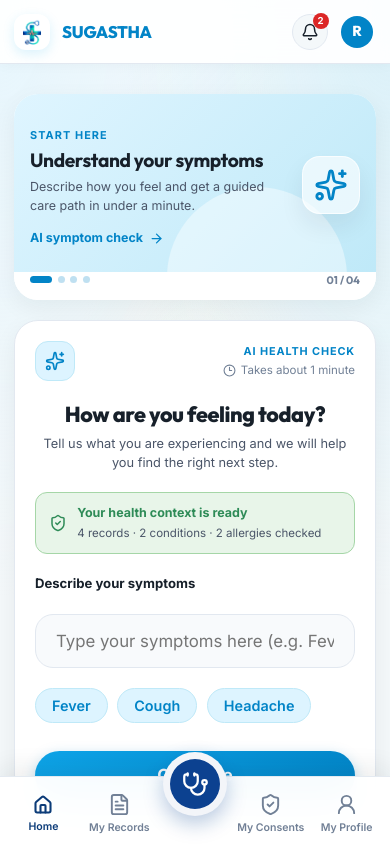
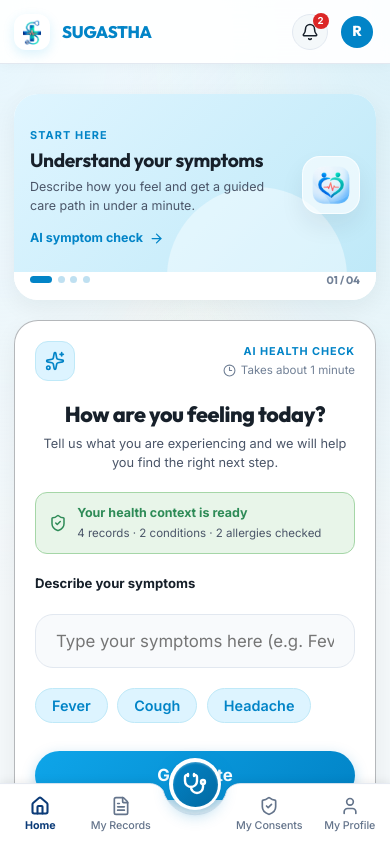
Before and after one commit to Dheeraj-del-cyber/SUGASTHA-user-dashboard, a React (Vite) app: page / in a window 390 px wide. Shown: the top 844 px of the page. Built offline with nearby package versions, Linux system fonts and the light colour scheme.

Commit message:
dheeraj's work

```diff
--- a/src/components/common/BottomNav.tsx
+++ b/src/components/common/BottomNav.tsx
@@ -1,5 +1,5 @@
-import React from 'react';
-import { Home, FileText, UserRound, Stethoscope, ShieldCheck } from 'lucide-react';
+import React, { useState, useEffect, useRef } from 'react';
+import { Home, FileText, User, Stethoscope, ShieldCheck } from 'lucide-react';
 
 export type ActiveTab = 'dashboard' | 'appointments' | 'doctors' | 'records' | 'profile' | 'triage' | 'tracking';
 
@@ -14,53 +14,138 @@
   onSelectTab,
   hasActiveConsultation,
 }) => {
-  const handleConsentAction = () => {
+  const navRef = useRef<HTMLElement>(null);
+  const [navWidth, setNavWidth] = useState<number>(() => (typeof window !== 'undefined' ? window.innerWidth : 390));
+
+  useEffect(() => {
+    const updateWidth = () => {
+      if (navRef.current) {
+        setNavWidth(navRef.current.offsetWidth);
+      } else {
+        setNavWidth(window.innerWidth);
+      }
+    };
+
+    updateWidth();
+    window.addEventListener('resize', updateWidth);
+    return () => window.removeEventListener('resize', updateWidth);
+  }, []);
+
+  const handleCenterAction = () => {
     onSelectTab(hasActiveConsultation ? 'tracking' : 'appointments');
   };
 
+  // Dimensions for pixel-perfect concentric cradle
+  const W = navWidth || 390;
+  const H = 78; // Nav bar height
+  const cx = W / 2;
+  const y0 = 16; // Baseline top edge of white bar
+
+  // Concentric cradle notch hugging down around the circle button:
+  // Button center: (cx, 16), diameter: 52px (radius 26px)
+  // Notch cradle: radius 33px (7px uniform concentric gap all around)
+  // Notch arc goes from (cx - 32, 23) down to (cx, 49) and up to (cx + 32, 23)
+  // Fillet beziers transition smoothly from flat bar (cx ± 46, 16) into cradle arc
+  const pathD = `
+    M 0,${y0}
+    L ${cx - 46},${y0}
+    C ${cx - 39},${y0} ${cx - 35},19 ${cx - 32},23
+    A 33,33 0 0,0 ${cx + 32},23
+    C ${cx + 35},19 ${cx + 39},${y0} ${cx + 46},${y0}
+    L ${W},${y0}
+    L ${W},${H + 30}
+    L 0,${H + 30}
+    Z
+  `;
+
+  const strokeD = `
+    M 0,${y0}
+    L ${cx - 46},${y0}
+    C ${cx - 39},${y0} ${cx - 35},19 ${cx - 32},23
+    A 33,33 0 0,0 ${cx + 32},23
+    C ${cx + 35},19 ${cx + 39},${y0} ${cx + 46},${y0}
+    L ${W},${y0}
+  `;
+
   return (
-    <nav className="bottom-nav-bar">
+    <nav ref={navRef} className="bottom-nav-bar">
+      {/* SVG Background with cradle notch */}
+      <svg
+        className="nav-notch-svg"
+        width={W}
+        height={H}
+        viewBox={`0 0 ${W} ${H}`}
+        preserveAspectRatio="none"
+        xmlns="http://www.w3.org/2000/svg"
+        aria-hidden="true"
+      >
+        <defs>
+          <filter id="cradle-shadow" x="-5%" y="-30%" width="110%" height="150%">
+            <feDropShadow dx="0" dy="-3" stdDeviation="4" floodColor="#0f172a" floodOpacity="0.06" />
+          </filter>
+        </defs>
+
+        {/* Solid white navbar fill */}
+        <path d={pathD} fill="#ffffff" filter="url(#cradle-shadow)" />
+
+        {/* Hairline border along top edge and cradle contour */}
+        <path d={strokeD} fill="none" stroke="rgba(226, 232, 240, 0.9)" strokeWidth="1" />
+      </svg>
+
+      {/* Nav Tab Items */}
       <button
         onClick={() => onSelectTab('dashboard')}
         className={`nav-item ${activeTab === 'dashboard' ? 'active' : ''}`}
       >
-        <Home size={20} />
-        <span>Home</span>
+        <div className="icon-box">
+          <Home size={20} className="nav-icon" />
+        </div>
+        <span className="nav-label">Home</span>
       </button>
 
       <button
         onClick={() => onSelectTab('records')}
         className={`nav-item ${activeTab === 'records' ? 'active' : ''}`}
       >
-        <FileText size={23} />
-        <span>My Records</span>
+        <div className="icon-box">
+          <FileText size={20} className="nav-icon" />
+        </div>
+        <span className="nav-label">My Records</span>
       </button>
 
+      {/* Center placeholder slot to maintain equal distribution between tabs */}
+      <div className="nav-center-slot" aria-hidden="true" />
+
+      {/* Center Doctor Floating Action Button concentric with the cradle curve */}
       <button
-        onClick={handleConsentAction}
-        className={`nav-center-action ${activeTab === 'appointments' || activeTab === 'tracking' ? 'active' : ''}`}
-        aria-label={hasActiveConsultation ? 'Open active visit' : 'Open my consents'}
+        onClick={handleCenterAction}
+        className={`nav-center-btn ${activeTab === 'appointments' || activeTab === 'tracking' ? 'active' : ''}`}
+        aria-label={hasActiveConsultation ? 'Active consultation' : 'Doctor consultation'}
       >
-        <span className="nav-center-icon">
-          <Stethoscope size={27} />
-          {hasActiveConsultation && <span className="nav-ping"></span>}
-        </span>
+        <div className="doctor-inner-circle">
+          <Stethoscope size={24} strokeWidth={2.4} color="#ffffff" />
+        </div>
+        {hasActiveConsultation && <span className="nav-ping"></span>}
       </button>
 
       <button
         onClick={() => onSelectTab('appointments')}
         className={`nav-item ${activeTab === 'appointments' || activeTab === 'tracking' ? 'active' : ''}`}
       >
-        <ShieldCheck size={23} />
-        <span>My Consents</span>
+        <div className="icon-box">
+          <ShieldCheck size={20} className="nav-icon" />
+        </div>
+        <span className="nav-label">My Consents</span>
       </button>
 
       <button
         onClick={() => onSelectTab('profile')}
         className={`nav-item ${activeTab === 'profile' ? 'active' : ''}`}
       >
-        <UserRound size={23} />
-        <span>My Profile</span>
+        <div className="icon-box">
+          <User size={20} className="nav-icon" />
+        </div>
+        <span className="nav-label">My Profile</span>
       </button>
 
       <style>{`
@@ -69,85 +154,141 @@
           bottom: 0;
           left: 0;
           right: 0;
-          height: calc(var(--bottom-nav-height) + env(safe-area-inset-bottom));
-          background: rgba(255, 255, 255, 0.97);
-          backdrop-filter: blur(18px);
-          -webkit-backdrop-filter: blur(18px);
-          border-top: 1px solid rgba(226, 232, 240, 0.9);
+          height: calc(76px + env(safe-area-inset-bottom, 0px));
+          background: transparent;
           display: flex;
-          align-items: center;
+          align-items: flex-end;
           justify-content: space-around;
           z-index: 90;
-          padding: 0.15rem 0.35rem env(safe-area-inset-bottom);
-          box-shadow: 0 -8px 24px rgba(23, 32, 42, 0.08);
+          padding-bottom: calc(10px + env(safe-area-inset-bottom, 0px));
         }
+
+        .nav-notch-svg {
+          position: absolute;
+          top: 0;
+          left: 0;
+          width: 100%;
+          height: 100%;
+          pointer-events: none;
+          z-index: 1;
+        }
+
         .nav-item {
           display: flex;
           flex-direction: column;
           align-items: center;
           justify-content: center;
-          gap: 5px;
-          color: var(--text-muted);
-          font-size: 0.66rem;
-          font-weight: 600;
-          padding: 7px 4px 3px;
-          border-radius: var(--radius-md);
-          transition: all var(--transition-fast);
+          gap: 4px;
+          color: #64748b;
+          transition: all 0.2s ease;
           flex: 1;
           min-width: 0;
           white-space: nowrap;
+          z-index: 2;
+          background: none;
+          border: none;
+          outline: none;
+          cursor: pointer;
+          margin-top: 14px;
+          padding: 2px 0;
         }
-        .nav-item.active {
+
+        .icon-box {
+          display: grid;
+          place-items: center;
+          width: 28px;
+          height: 24px;
+          transform: translateY(3px);
+          transition: transform 0.2s ease, color 0.2s ease;
+        }
+
+        .nav-icon {
+          color: #64748b;
+          transition: color 0.2s ease;
+        }
+
+        .nav-label {
+          font-size: 0.67rem;
+          font-weight: 500;
+          color: #64748b;
+          letter-spacing: -0.1px;
+          transition: color 0.2s ease, font-weight 0.2s ease;
+        }
+
+        .nav-item.active .nav-icon {
           color: #0b3b78;
-        }
-        .nav-item.active svg {
           stroke-width: 2.5;
         }
-        .nav-item:hover {
-          color: var(--brand-primary);
+
+        .nav-item.active .nav-label {
+          color: #0b3b78;
+          font-weight: 700;
         }
-        .nav-center-action {
-          position: relative;
-          display: flex;
-          align-items: flex-start;
-          justify-content: center;
-          width: 20%;
+
+        .nav-item:hover .nav-icon,
+        .nav-item:hover .nav-label {
+          color: #0284c7;
+        }
+
+        /* Center placeholder slot to maintain equal distribution */
+        .nav-center-slot {
+          flex: 0 0 68px;
           height: 100%;
-          padding: 0;
-          color: var(--white);
-          flex-shrink: 0;
+          pointer-events: none;
         }
-        .nav-center-icon {
-          position: relative;
+
+        /* Floating button: centered at top: -10px, height: 52px -> center is (cx, 16px) */
+        .nav-center-btn {
+          position: absolute;
+          left: 50%;
+          top: -10px;
+          transform: translateX(-50%);
           display: grid;
           place-items: center;
-          width: 64px;
-          height: 64px;
-          margin-top: -27px;
-          border: 7px solid rgba(255, 255, 255, 0.95);
+          width: 52px;
+          height: 52px;
           border-radius: 50%;
-          background: #0c4190;
-          box-shadow: 0 8px 20px rgba(12, 65, 144, 0.28);
-          transition: transform var(--transition-normal), background var(--transition-normal);
+          background: #ffffff;
+          padding: 3.5px;
+          border: none;
+          outline: none;
+          cursor: pointer;
+          z-index: 10;
+          box-shadow:
+            0 5px 16px rgba(2, 132, 199, 0.30),
+            0 2px 6px rgba(15, 23, 42, 0.08);
+          transition: transform 0.22s cubic-bezier(0.34, 1.56, 0.64, 1), box-shadow 0.22s ease;
         }
-        .nav-center-action.active .nav-center-icon,
-        .nav-center-action:hover .nav-center-icon {
-          background: var(--brand-primary);
-          transform: translateY(-2px);
+
+        .doctor-inner-circle {
+          display: grid;
+          place-items: center;
+          width: 100%;
+          height: 100%;
+          border-radius: 50%;
+          background: linear-gradient(135deg, #0284c7 0%, #0369a1 100%);
+          box-shadow: inset 0 1px 2px rgba(255, 255, 255, 0.3);
         }
-        .nav-icon-container {
-          position: relative;
+
+        .nav-center-btn:hover,
+        .nav-center-btn.active {
+          transform: translateX(-50%) translateY(-2px) scale(1.04);
+          box-shadow:
+            0 8px 22px rgba(2, 132, 199, 0.40),
+            0 3px 8px rgba(15, 23, 42, 0.12);
         }
+
         .nav-ping {
           position: absolute;
-          top: 0;
-          right: -1px;
-          width: 8px;
-          height: 8px;
+          top: 3px;
+          right: 3px;
+          width: 9px;
+          height: 9px;
           border-radius: 50%;
-          background: #2E8B57;
-          box-shadow: 0 0 6px #2E8B57;
+          background: #10b981;
+          border: 2px solid #ffffff;
         }
+
         @media (min-width: 769px) {
           .bottom-nav-bar {
             display: none;
--- a/src/components/dashboard/UserDashboard.tsx
+++ b/src/components/dashboard/UserDashboard.tsx
@@ -34,6 +34,7 @@
     description: 'Describe how you feel and get a guided care path in under a minute.',
     action: 'AI symptom check',
     icon: Sparkles,
+    image: '/images/side.png',
     theme: 'feature-slide-blue',
   },
   {
@@ -172,7 +173,11 @@
                   </span>
                 </div>
                 <div className="feature-slide-icon" aria-hidden="true">
-                  <SlideIcon size={34} />
+                  {slide.image ? (
+                    <img src={slide.image} alt="" className="feature-slide-image" />
+                  ) : (
+                    <SlideIcon size={34} />
+                  )}
                 </div>
               </article>
             );
@@ -428,6 +433,13 @@
           box-shadow: 0 12px 24px rgba(23, 32, 42, 0.07);
         }
 
+        .feature-slide-image {
+          width: 100%;
+          height: 100%;
+          object-fit: cover;
+          border-radius: inherit;
+        }
+
         .feature-carousel-controls {
           display: flex;
           align-items: center;
@@ -472,6 +484,7 @@
           gap: 1.15rem;
           padding: 2rem;
           background: var(--white);
+          border: 1px solid rgba(23, 32, 42, 0.32);
           border-radius: var(--radius-lg);
           box-shadow: var(--shadow-md);
         }
```
Also changed, not shown: images/generate.png (deleted), images/side.png (added).
